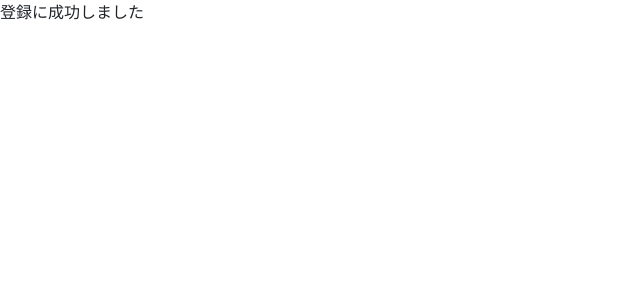
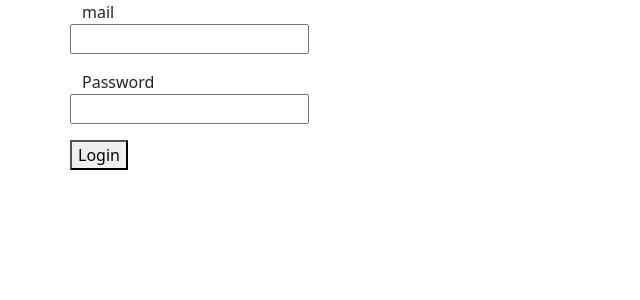
Before and after one commit to zahmis/next-login, a Next.js app: page /afterRegister in a window 1280 px wide. Shown: the top 300 px of the page, without its empty margins (0-640 px from the left). Built offline with nearby package versions, Linux system fonts and the light colour scheme.

Commit message:
delete cache and create users.js

```diff
--- a/pages/afterRegister.jsx
+++ b/pages/afterRegister.jsx
@@ -1,11 +1,29 @@
 import React from "react";
+import { useForm } from "react-hook-form";
+import {useRouter} from "next/router"
+import usersSample from "../public/users"
 
 export default function AfterRegister() {
+  const router = useRouter()
+  const { register, handleSubmit, formState: { errors } } = useForm();
+  const onSubmit = data => {
+    // if(.match() )
+    console.log(usersSample)
+    // router.push('/usersInfo')
+  };
+
   return (
     <>
-    <div>
-    登録に成功しました
-    </div>
+    <form onSubmit={handleSubmit(onSubmit)}>
+      <div className="container">
+        <span>mail</span>
+        <input className="row justify-content-center mb-3" {...register("email", { required: true })} />
+        <span>Password</span>
+        <input className="row justify-content-center mb-3" {...register("password", { required: true })} />
+        <button className="row justify-content-center mb-3" type="submit">Login</button>
+        {errors.exampleRequired && <span>This field is required</span>}
+      </div>
+    </form>
     </>
   )
 }
--- /dev/null
+++ b/public/users.js
@@ -0,0 +1,16 @@
+const usersSample = [
+
+    {
+    userName: "sizma",
+    email: 'meda82.com',
+    password: 'hogehoge',
+    },
+    {
+    userName: "waimatu",
+    email: 'meda829.com',
+    password: 'hogehoge',
+    },
+]
+
+
+export default usersSample
```
